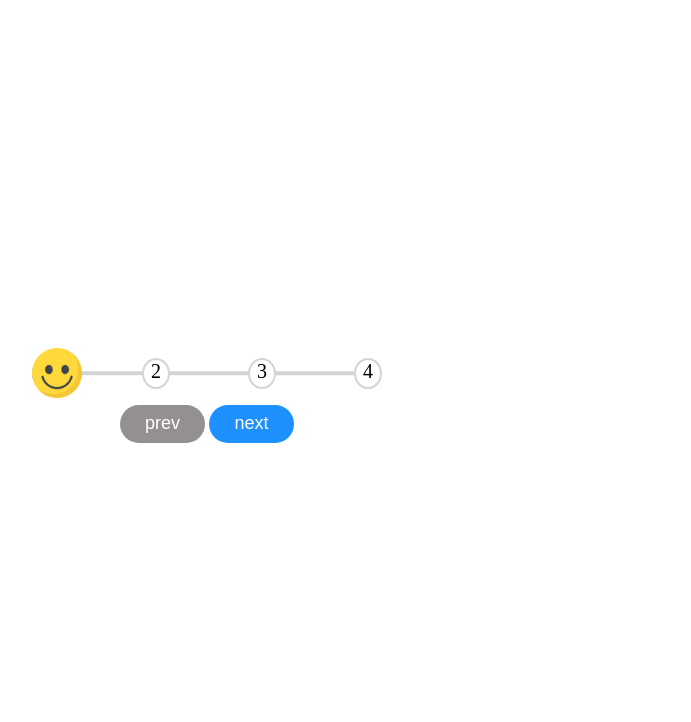
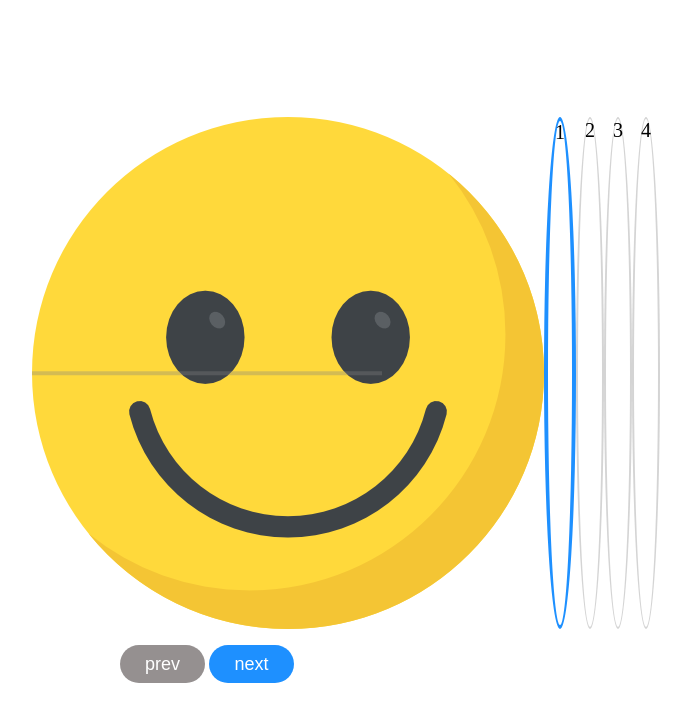
Before and after one commit to ojjasvi-jain/progress-steps-, a plain HTML site: page index.html in a window 1280 px wide. Shown: the whole page, without its empty margins (433-1124 px from the left). Drawn offline with Linux system fonts and the light colour scheme.

Commit message:
Update style.css

```diff
--- a/style.css
+++ b/style.css
@@ -71,12 +71,3 @@ button {
 button:disabled {
   background-color: rgb(149, 144, 144);
 }
-
-.smile {
-  position: absolute;
-  width: 50px;
-  z-index: 3;
-  top: -10px;
-  left: 0;
-  transition: 1s linear;
-}
```
